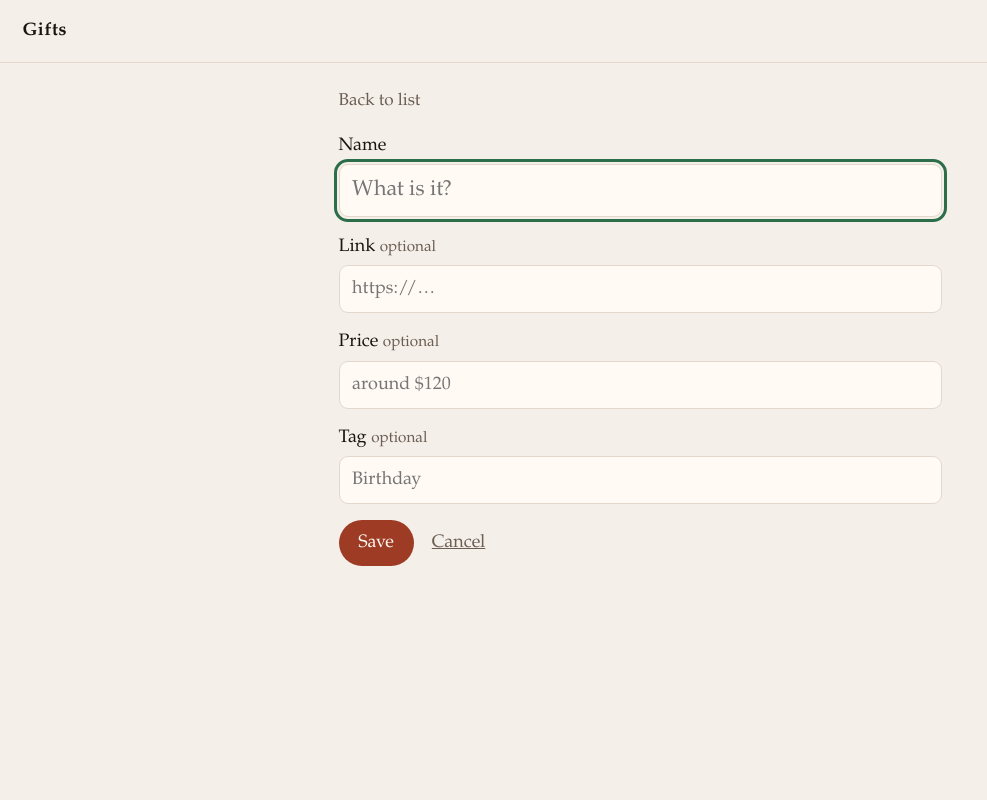
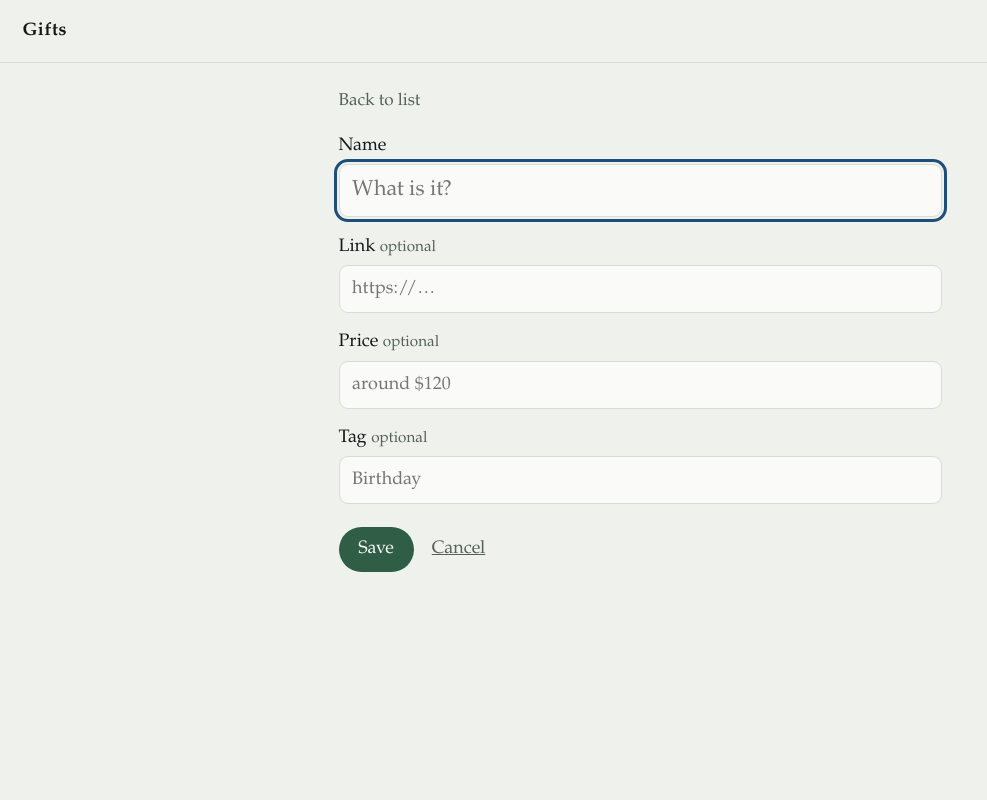
Before and after one commit to ajam711/gifted_app, a Django app: template app/gifts/templates/gifts/add_item.html in a window 1280 px wide. Shown: the whole page, without its empty margins (0-987 px from the left). Run offline with Django 5.2, Linux system fonts and the light colour scheme; the template is opened without the code that fills it: values that come from a table or form of the project are taken from there, others are empty.

Commit message:
Switch to Evergreen palette and tidy up forms
- Evergreen palette: sage ground, pine accent, blue focus ring. Adds
  --error so errors stay red now that the accent is green, and moves
  the banner tints into variables.
- Item links must be https://. Bare domains get https:// prepended;
  http:, javascript: and data: are rejected, so a partner can't plant
  a script link on the other person's list.
- Form fields wrap in <div class="field"> instead of <p>, so Django's
  <ul class="errorlist"> no longer breaks out of its paragraph.
- Tighter spacing for price/tag/link lines on item cards.
- Links get the same focus-visible ring as buttons and inputs.

Co-Authored-By: Claude Opus 5.5 <noreply@anthropic.com>

```diff
--- a/app/gifts/forms.py
+++ b/app/gifts/forms.py
@@ -1,5 +1,10 @@
 from django import forms
 from django.contrib.auth.forms import AuthenticationForm
+from django.core.exceptions import ValidationError
+from django.core.validators import URLValidator
+
+_HTTPS_ONLY = URLValidator(schemes=["https"])
+_URL_ERROR = "Use a link that starts with https://"
 
 
 class LoginForm(AuthenticationForm):
@@ -65,6 +70,26 @@ class AddItemForm(forms.Form):
             raise forms.ValidationError("Name is required")
         return name
 
+    def clean_url(self) -> str:
+        """HTTPS only: the link lands in an ``href`` the other person clicks.
+
+        A bare ``example.com/coat`` gets ``https://`` in front. Any other
+        scheme (``http:``, ``javascript:``, ``data:``) is rejected.
+        """
+
+        url = (self.cleaned_data.get("url") or "").strip()
+        if not url:
+            return ""
+        if "://" not in url:
+            url = f"https://{url}"
+        if len(url) > 500:
+            raise forms.ValidationError("Link is too long")
+        try:
+            _HTTPS_ONLY(url)
+        except ValidationError:
+            raise forms.ValidationError(_URL_ERROR) from None
+        return url
+
     def _optional(self, key: str) -> str | None:
         value = (self.cleaned_data.get(key) or "").strip()
         return value or None
--- a/app/gifts/static/gifts/app.css
+++ b/app/gifts/static/gifts/app.css
@@ -1,12 +1,15 @@
 :root {
-  --bg: #f4efe8;
-  --ink: #1c1410;
-  --muted: #6b5e55;
-  --card: #fffaf4;
-  --line: #e4d8cc;
-  --accent: #9e3b24;
-  --accent-ink: #fffaf4;
-  --focus: #2c6e49;
+  --bg: #eef1ec;
+  --ink: #141a16;
+  --muted: #566158;
+  --card: #fafbf8;
+  --line: #d7ddd3;
+  --accent: #2f5d46;
+  --accent-ink: #fafbf8;
+  --focus: #1f4e79;
+  --success-tint: #e4edf5;
+  --error: #a3352b;
+  --error-tint: #f8e8e5;
 }
 
 * { box-sizing: border-box; }
@@ -104,6 +107,7 @@ h3 { font-size: 1.15rem; margin: 0 0 0.35rem; }
   font-size: 0.95rem;
 }
 
+a:focus-visible,
 .button:focus-visible,
 input:focus-visible,
 textarea:focus-visible,
@@ -160,11 +164,12 @@ button:focus-visible {
 
 .meta, .flag, .help, .optional, .empty, .note { color: var(--muted); }
 .optional { font-size: 0.85rem; }
+.meta { margin: 0.2rem 0 0; }
 .note { margin: 0.4rem 0 0; }
 .flag { margin: 0.4rem 0 0; }
 .empty { margin-top: 0.5rem; }
 
-.add-item p { margin: 0 0 0.9rem; }
+.add-item .field { margin: 0 0 0.9rem; }
 .add-item label { display: block; margin-bottom: 0.3rem; }
 .add-item input,
 .add-item textarea {
@@ -194,21 +199,21 @@ button:focus-visible {
   list-style: none;
   padding: 0.75rem 1rem;
   margin: 0 0 1.25rem;
-  background: #e7f3ea;
+  background: var(--success-tint);
   border-radius: 0.75rem;
   color: var(--focus);
 }
 
 .messages:has(.error) {
-  background: #f8eae6;
-  color: var(--accent);
+  background: var(--error-tint);
+  color: var(--error);
 }
 
 .errorlist {
   list-style: none;
   padding: 0;
   margin: 0.35rem 0 0;
-  color: var(--accent);
+  color: var(--error);
 }
 
 @media (max-width: 640px) {
--- a/app/gifts/templates/gifts/add_item.html
+++ b/app/gifts/templates/gifts/add_item.html
@@ -6,33 +6,33 @@
   <form method="post" class="add-item" action="">
     {% csrf_token %}
     {{ form.non_field_errors }}
-    <p>
+    <div class="field">
       <label for="{{ form.name.id_for_label }}">Name</label>
       {{ form.name }}
       {{ form.name.errors }}
-    </p>
-    <p>
+    </div>
+    <div class="field">
       <label for="{{ form.url.id_for_label }}">Link <span class="optional">optional</span></label>
       {{ form.url }}
       {{ form.url.errors }}
-    </p>
-    <p>
+    </div>
+    <div class="field">
       <label for="{{ form.price_text.id_for_label }}">Price <span class="optional">optional</span></label>
       {{ form.price_text }}
       {{ form.price_text.errors }}
-    </p>
-    <p>
+    </div>
+    <div class="field">
       <label for="{{ form.tag.id_for_label }}">Tag <span class="optional">optional</span></label>
       {{ form.tag }}
       {{ form.tag.errors }}
-    </p>
+    </div>
     {% if show_giver_note %}
-      <p>
+      <div class="field">
         <label for="{{ form.giver_note.id_for_label }}">Private note <span class="optional">optional</span></label>
         {{ form.giver_note }}
         {% if form.giver_note.help_text %}<span class="help">{{ form.giver_note.help_text }}</span>{% endif %}
         {{ form.giver_note.errors }}
-      </p>
+      </div>
     {% endif %}
     <p class="actions">
       <button type="submit" class="button">Save</button>
```
Also changed, not shown: app/gifts/templates/registration/login.html (+4 -4 lines), app/gifts/tests/test_add_item.py (+33 -0 lines).
